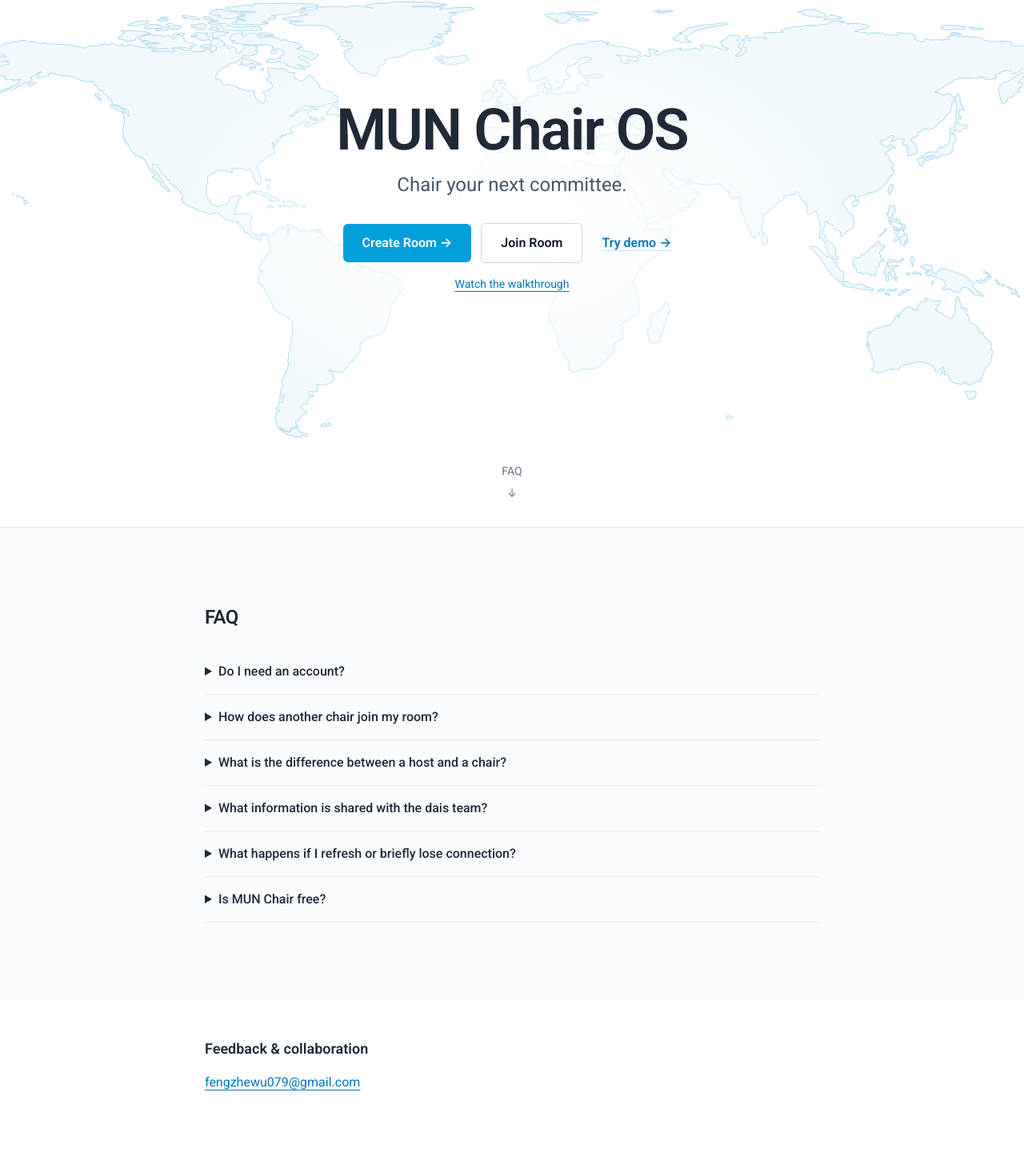
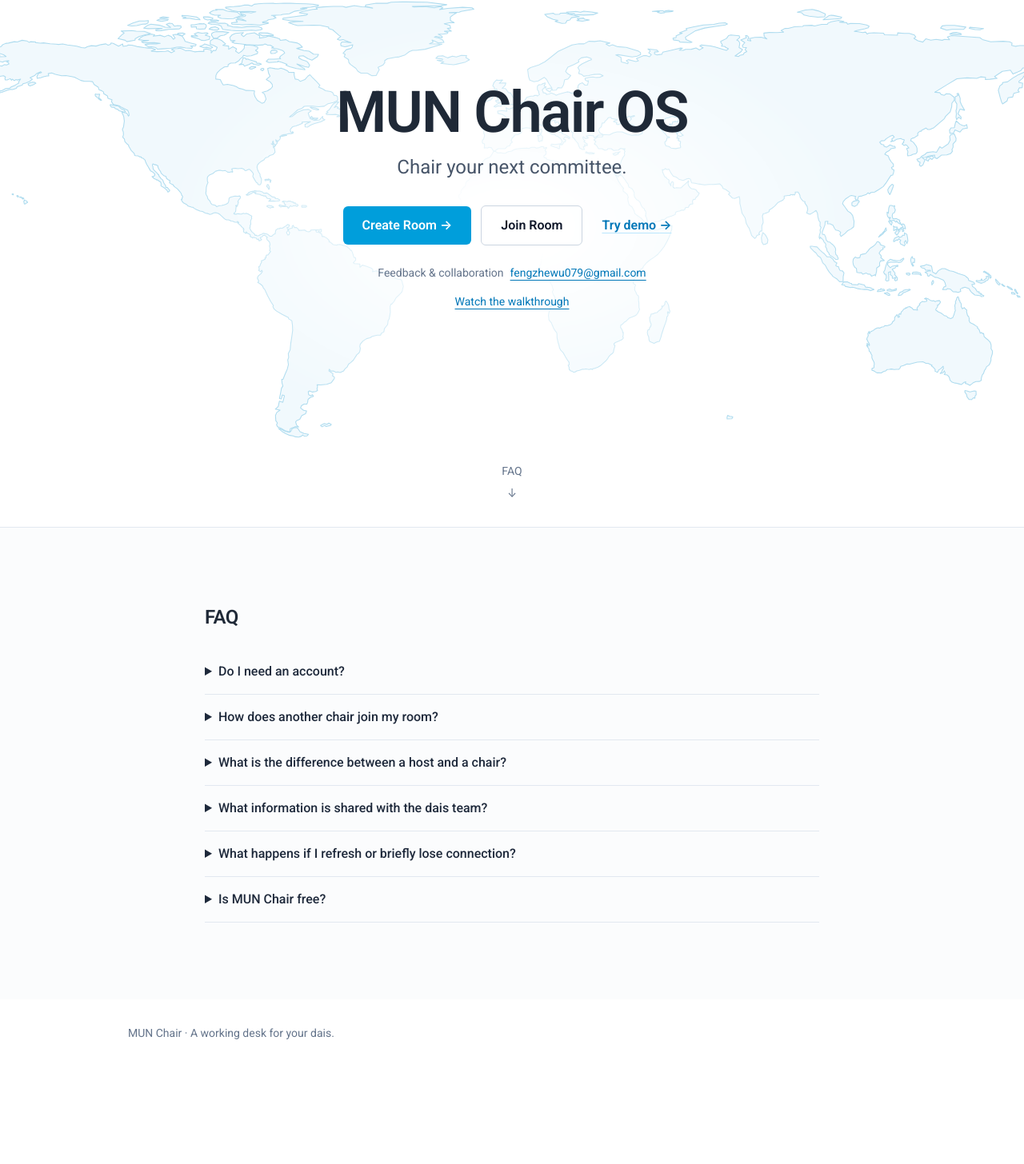
Before and after one commit to fengzhewu079/model-un-chair-system, a React (Vite) app: page / in a window 1280 px wide. Shown: the part 141-1597 px from the top of the page at 80% size. After the commit the page ends 1475 px from the top, so only its background shows below. Built offline with nearby package versions, Linux system fonts and the light colour scheme; no server answers.

Commit message:
Place contact email below homepage entry buttons

```diff
--- a/src/pages/HomePage.tsx
+++ b/src/pages/HomePage.tsx
@@ -27,6 +27,10 @@ export const HomePage: React.FC<HomePageProps> = ({ onCreateRoom, onJoinRoom, on
             <button type="button" onClick={onJoinRoom} className="rounded-md border border-slate-300 px-6 py-3 font-semibold hover:border-primary hover:text-primary-text focus-visible:outline focus-visible:outline-2 focus-visible:outline-offset-4 focus-visible:outline-primary">Join Room</button>
             <button type="button" onClick={onStartDemo} className="px-3 py-3 font-semibold text-primary-text underline decoration-sky-200 underline-offset-4 hover:decoration-primary focus-visible:outline focus-visible:outline-2 focus-visible:outline-offset-4 focus-visible:outline-primary">Try demo <span aria-hidden="true">→</span></button>
           </div>
+          <p className="mt-6 flex flex-wrap items-center justify-center gap-x-2 gap-y-1 text-sm text-slate-500">
+            <span>Feedback &amp; collaboration</span>
+            <a href="mailto:fengzhewu079@gmail.com" className="break-all text-primary-text underline underline-offset-4 focus-visible:outline focus-visible:outline-2 focus-visible:outline-offset-4 focus-visible:outline-primary">fengzhewu079@gmail.com</a>
+          </p>
           {walkthroughUrl && <a href={walkthroughUrl} target="_blank" rel="noreferrer" className="mt-4 block text-sm text-primary-text underline underline-offset-4">Watch the walkthrough</a>}
         </section>
         <button type="button" onClick={() => faqRef.current?.scrollIntoView({ behavior: 'auto', block: 'start' })} className="mx-auto flex min-h-12 flex-col items-center gap-2 px-6 pb-8 pt-4 text-sm text-slate-500 focus-visible:outline focus-visible:outline-2 focus-visible:outline-primary" aria-label="Scroll to FAQ">
@@ -40,12 +44,6 @@ export const HomePage: React.FC<HomePageProps> = ({ onCreateRoom, onJoinRoom, on
           {faqItems.map((item) => <details key={item.question} className="border-b border-slate-200 py-4"><summary className="cursor-pointer font-medium text-slate-800">{item.question}</summary><p className="mt-3 max-w-2xl text-sm leading-7 text-slate-600">{item.answer}</p></details>)}
           </div>
         </section>
-      <section className="px-5 py-12 sm:px-8" aria-labelledby="contact-heading">
-        <div className="mx-auto max-w-3xl">
-          <h2 id="contact-heading" className="text-lg font-semibold text-slate-800">Feedback &amp; collaboration</h2>
-          <a href="mailto:fengzhewu079@gmail.com" className="mt-2 inline-block break-all py-2 text-base text-primary-text underline underline-offset-4 focus-visible:outline focus-visible:outline-2 focus-visible:outline-offset-4 focus-visible:outline-primary">fengzhewu079@gmail.com</a>
-        </div>
-      </section>
       <footer className="mx-auto max-w-5xl px-5 py-8 text-sm text-slate-500 sm:px-8">MUN Chair · A working desk for your dais.</footer>
     </div>
   );
```
